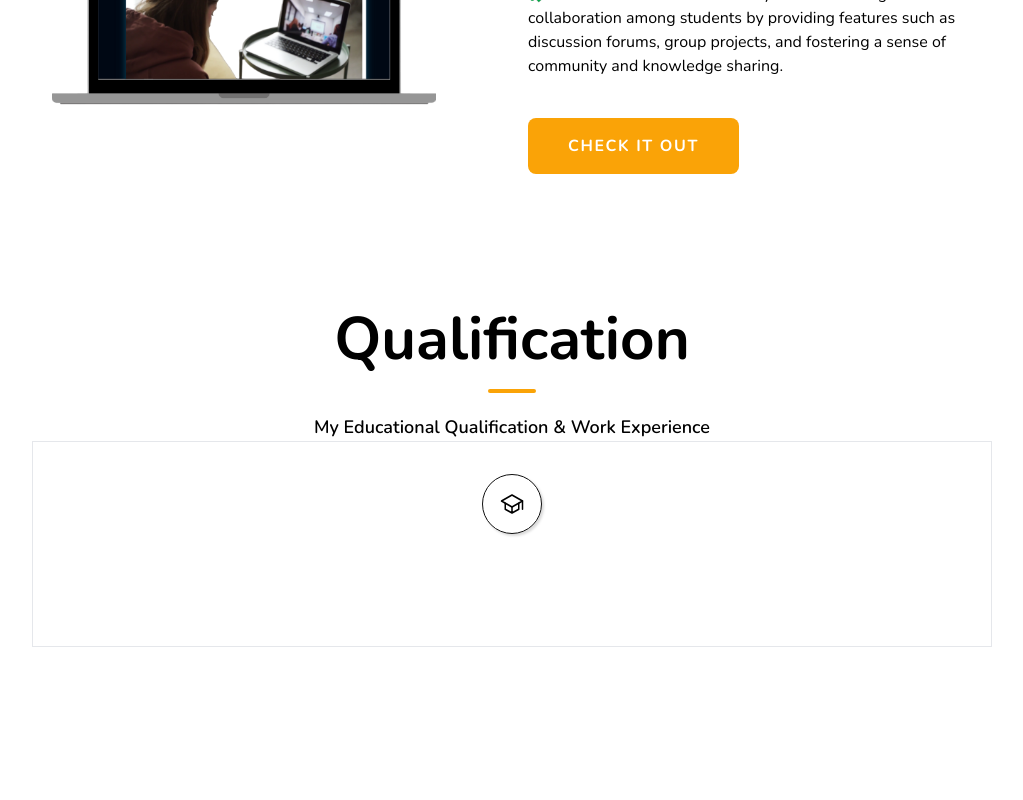
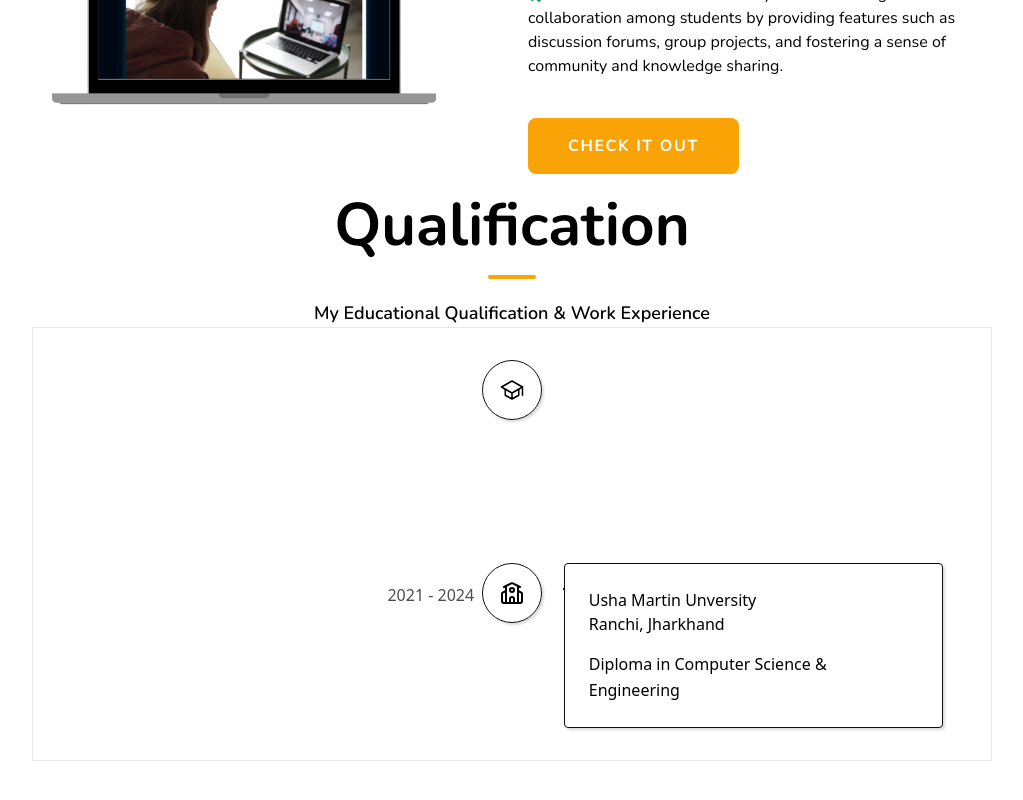
Before and after one commit to aniimessh/animesh-portfolio-v1, a Next.js app: page / in a window 1280 px wide. Shown: the part 2322-3122 px from the top of the page, without its empty margins (128-1151 px from the left). Built offline with nearby package versions, Linux system fonts and the light colour scheme.

Commit message:
feat: education updated

```diff
--- a/components/experiencePage/Experience.jsx
+++ b/components/experiencePage/Experience.jsx
@@ -6,6 +6,7 @@ import {
 } from "react-vertical-timeline-component";
 import "react-vertical-timeline-component/style.min.css";
 import { IoSchoolOutline } from "react-icons/io5";
+import { LuSchool } from "react-icons/lu";
 
 const Experience = () => {
   return (
@@ -54,6 +55,37 @@ const Experience = () => {
               </h4>
               <p>B.Tech in Computer Science & Engineering</p>
             </VerticalTimelineElement>
+            <VerticalTimelineElement
+              className="vertical-timeline-element--work text-black"
+              contentStyle={{
+                color: "#000",
+                boxShadow: "rgba(0, 0, 0, 0.15) 1.95px 1.95px 2.6px",
+                border: "1px solid #0f0f0f",
+              }}
+              contentArrowStyle={{
+                borderRight: "7px solid  ",
+                boxShadow: "rgba(0, 0, 0, 0.15) 1.95px 1.95px 2.6px",
+                border: "1px solid #0f0f0f",
+              }}
+              date=" 2021 - 2024"
+              iconStyle={{
+                color: "#000",
+                boxShadow: "rgba(0, 0, 0, 0.15) 1.95px 1.95px 2.6px",
+                border: "1px solid #0f0f0f",
+              }}
+              icon={<LuSchool />}
+            >
+              <h3
+                className="vertical-timeline-element-title"
+                style={{ color: "black" }}
+              >
+                Usha Martin Unversity
+              </h3>
+              <h4 className="vertical-timeline-element-subtitle">
+                Ranchi, Jharkhand
+              </h4>
+              <p>Diploma in Computer Science & Engineering</p>
+            </VerticalTimelineElement>
           </VerticalTimeline>
         </div>
       </div>
```
